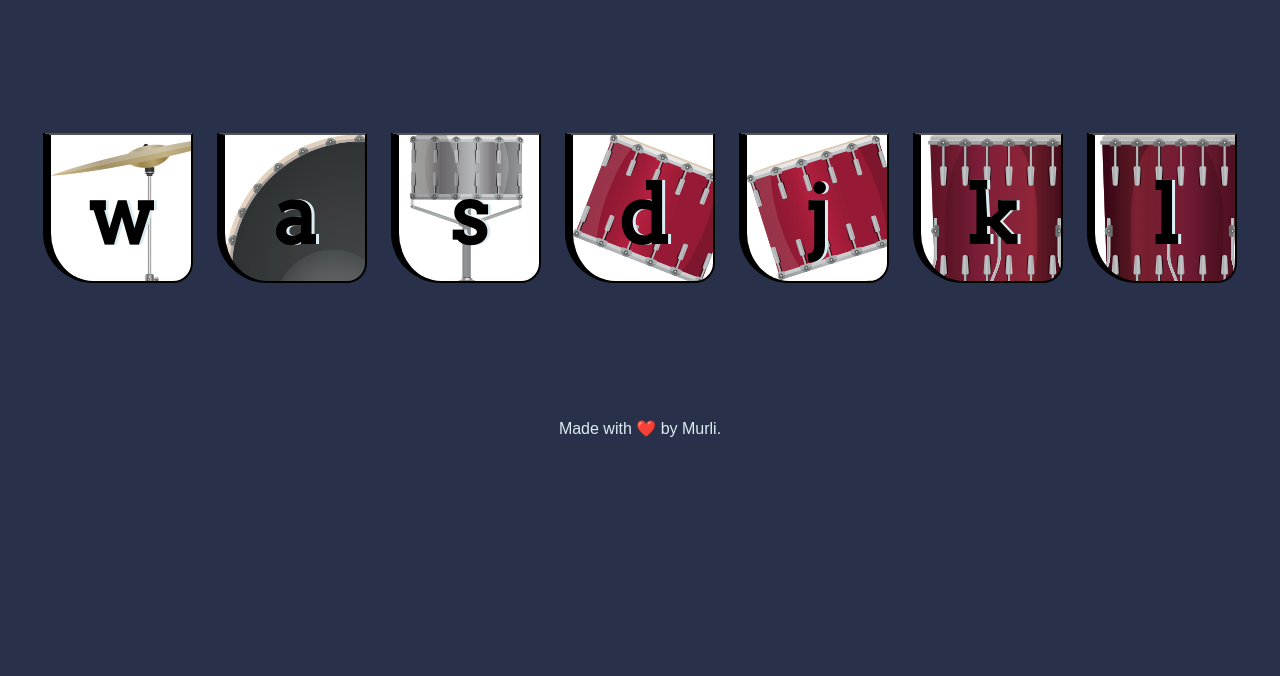
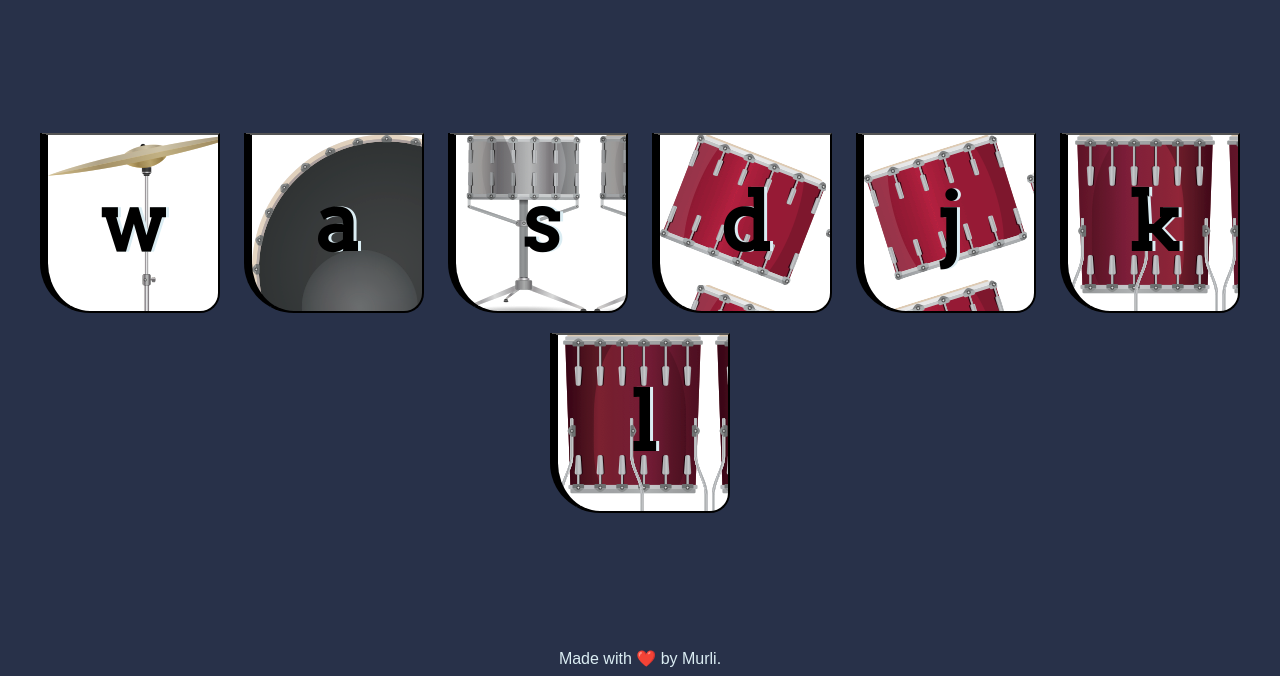
Before and after one commit to HighonKode-murli/drumkit, a plain HTML site: page index.html in a window 1280 px wide. Shown: the part 156-832 px from the top of the page. Before the commit the page ends 800 px from the top, so only its background shows below. Drawn offline with Linux system fonts and the light colour scheme.

Commit message:
Update styles.css

```diff
--- a/styles.css
+++ b/styles.css
@@ -74,8 +74,8 @@ footer {
   border-bottom-right-radius: 20px;
   border-bottom-left-radius: 50px;
   display: inline-block;
-  width: 150px;
-  height: 150px;
+  width: 180px;
+  height: 180px;
   text-align: center;
   margin: 10px;
   background-color: white;
```
